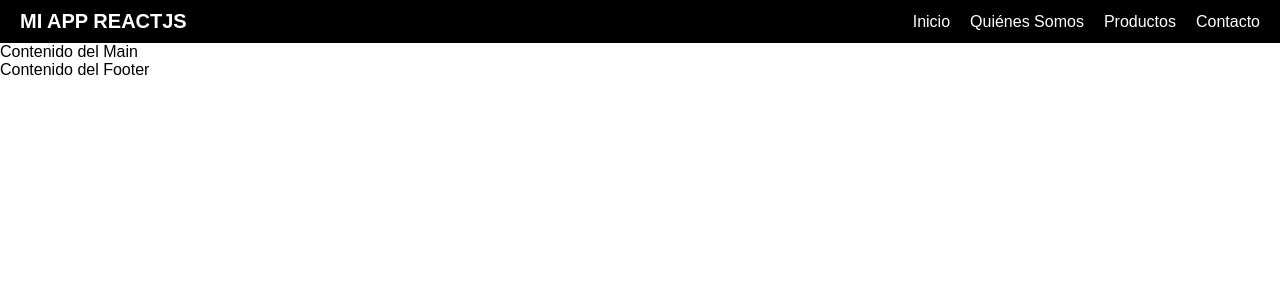
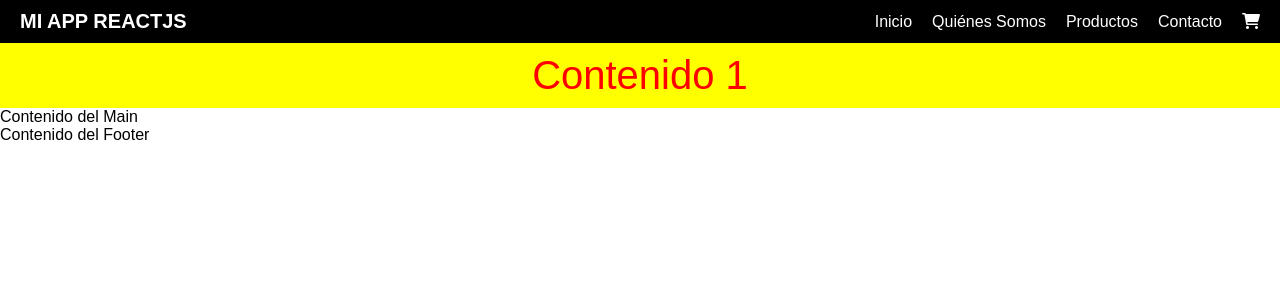
Before and after one commit to GastonFG/react, a React (Create React App) app: page / in a window 1280 px wide. Shown: the top 300 px of the page. Built offline with nearby package versions, Linux system fonts and the light colour scheme.

Commit message:
Tercera entrega

```diff
--- a/public/index.html
+++ b/public/index.html
@@ -12,6 +12,8 @@
     <link rel="apple-touch-icon" href="%PUBLIC_URL%/logo192.png" />
     <link rel="manifest" href="%PUBLIC_URL%/manifest.json" />
     <title>Mi App ReactJS - Gastón García</title>
+    <link href="https://cdnjs.cloudflare.com/ajax/libs/font-awesome/6.1.1/css/all.min.css"
+    rel="stylesheet">
   </head>
   <body>
     <noscript>You need to enable JavaScript to run this app.</noscript>
--- a/src/App.js
+++ b/src/App.js
@@ -1,4 +1,5 @@
 import Header from "./components/Header"
+import ItemListContainer from "./components/ItemListContainer"
 import Main from "./components/Main"
 import Footer from "./components/Footer"
 
@@ -6,6 +7,13 @@ const App = () => {
     return (
         <>
             <Header />
+            <ItemListContainer
+                content="Contenido 1"
+                background="yellow"
+                fontsize={40}px
+                color="red"
+            >
+            </ItemListContainer>
             <Main />
             <Footer />
         </>
--- /dev/null
+++ b/src/components/CartWidget.js
@@ -0,0 +1,6 @@
+const CartWidget = () => {
+    return (
+        <i className="fa-solid fa-cart-shopping"></i>
+    )
+}
+export default CartWidget
--- /dev/null
+++ b/src/components/ItemListContainer.js
@@ -0,0 +1,8 @@
+const ItemListContainer = (greeting) => {
+    return (
+        <div className="ItemListContainer" style={{background: greeting.background}}>
+            <p style={{color: greeting.color, fontSize: greeting.fontsize}}>{greeting.content}</p>
+        </div>
+    )
+}
+export default ItemListContainer
--- a/src/components/NavBar.js
+++ b/src/components/NavBar.js
@@ -1,3 +1,5 @@
+import CartWidget from "./CartWidget"
+
 const NavBar = () => {
     return (
         <nav>
@@ -6,7 +8,9 @@ const NavBar = () => {
                 <li><a href="#">Quiénes Somos</a></li>
                 <li><a href="#">Productos</a></li>
                 <li><a href="#">Contacto</a></li>
+                <li><a href="#"><CartWidget /></a></li>
             </ul>
+
         </nav>
     )
 }
--- a/src/css/styles.css
+++ b/src/css/styles.css
@@ -30,3 +30,14 @@ nav ul li{
     float: left;
     margin-left: 20px;
 }
+.fa-cart-shopping:hover{
+    color: blue !important;}
+.ItemListContainer {
+        display: flex;
+        align-items: center;
+        justify-content: center;
+        flex-direction: column;
+}
+.ItemListContainer p{
+    margin: 10px 0;
+}
--- a/src/index.js
+++ b/src/index.js
@@ -1,11 +1,6 @@
 import React from "react"
-
 import ReactDOM from "react-dom/client"
-
 import App from "./App"
-
 import "./css/styles.css"
-
 const root = ReactDOM.createRoot(document.getElementById("root"))
-
 root.render(<App/>)
```
